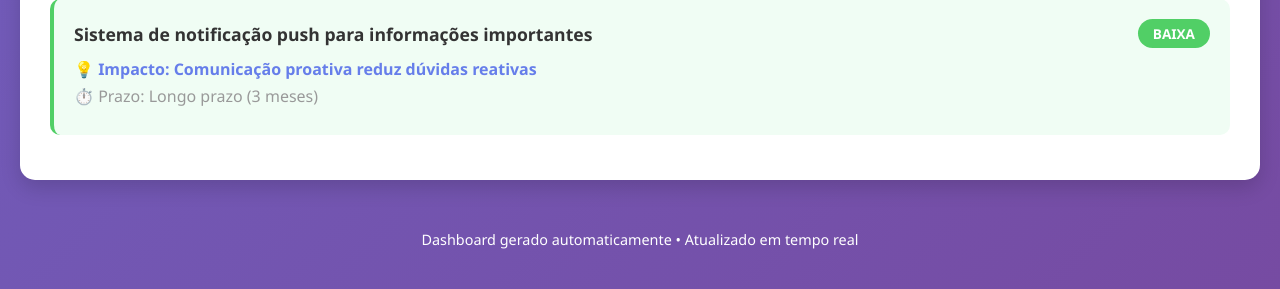
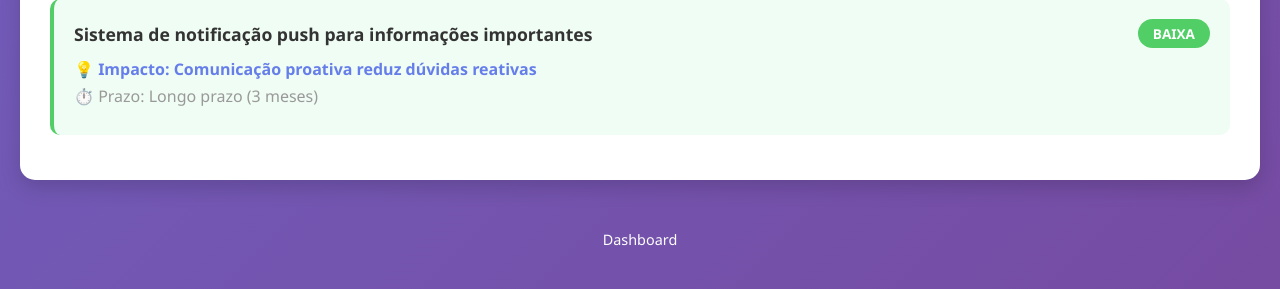
Before and after one commit to JorgeHRP/dashboard-relog, a Flask app: page / in a window 1280 px wide. Shown: the part 3649-3938 px from the top of the page. Run offline with Flask 3, Linux system fonts and the light colour scheme.

Commit message:
Update Dashboard.html

```diff
--- a/templates/Dashboard.html
+++ b/templates/Dashboard.html
@@ -327,7 +327,7 @@
         </div>
 
         <div class="footer">
-            Dashboard gerado automaticamente • Atualizado em tempo real
+            Dashboard
         </div>
     </div>
 
```
